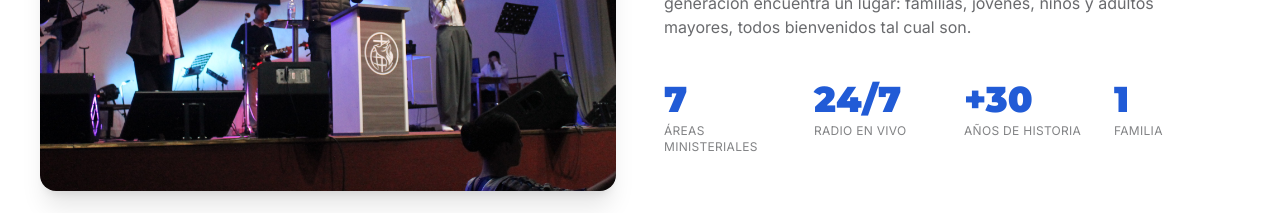
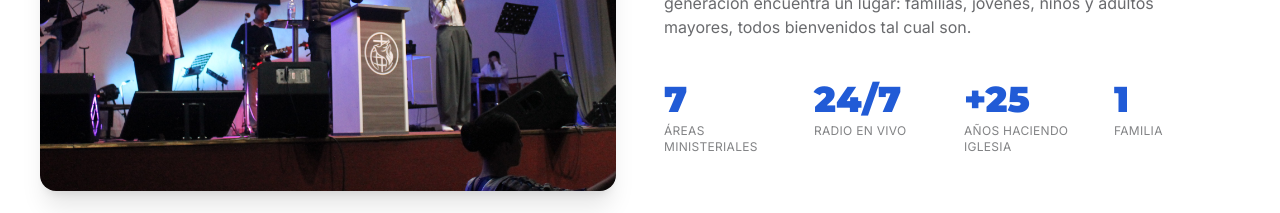
Before and after one commit to matiasfmart/web-manantial, a Next.js app: page / in a window 1280 px wide. Shown: the part 1260-1473 px from the top of the page. Built offline with nearby package versions, Linux system fonts and the light colour scheme.

Commit message:
update data

```diff
--- a/app/page.tsx
+++ b/app/page.tsx
@@ -80,7 +80,7 @@ export default function HomePage() {
               {[
                 ["7", "Áreas ministeriales"],
                 ["24/7", "Radio en vivo"],
-                ["+30", "Años de historia"],
+                ["+25", "Años haciendo Iglesia"],
                 ["1", "Familia"],
               ].map(([n, l]) => (
                 <div key={l}>
```
